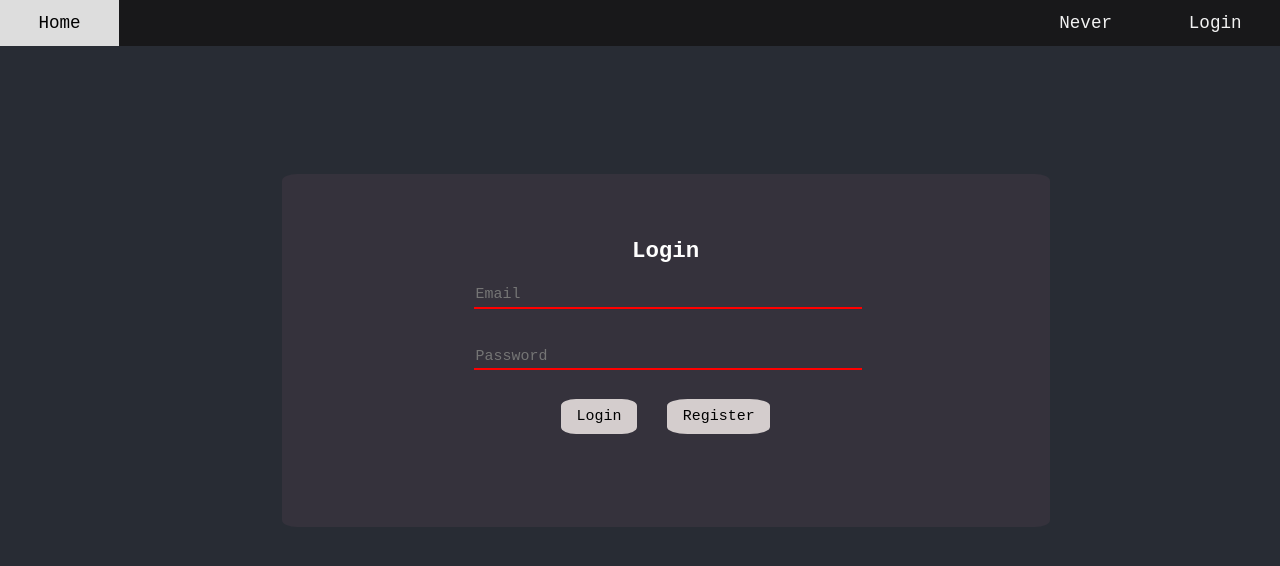
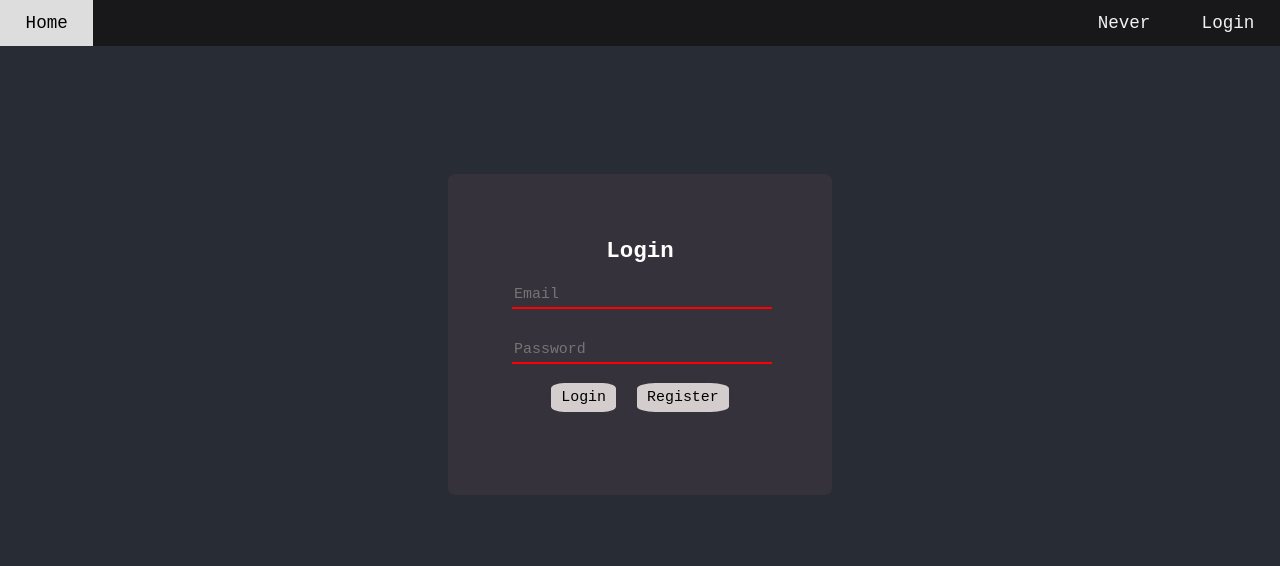
Before and after one commit to AleksandarRachev/SasuGag-React, a React (Create React App) app: page /login in a window 1280 px wide. Shown: the top 566 px of the page. Built offline with nearby package versions, Linux system fonts and the light colour scheme.

Commit message:
fixed disapearing error message

```diff
--- a/src/App.css
+++ b/src/App.css
@@ -32,7 +32,7 @@
   display: block;
   color: #f2f2f2;
   text-align: center;
-  padding: 1% 3%;
+  padding: 1% 2%;
   text-decoration: none;
 }
 
--- a/src/css/AddPostPage.css
+++ b/src/css/AddPostPage.css
@@ -1,14 +1,12 @@
 .form {
   background-color: #35323c;
   border-radius: 2%;
-  width: 30%;
   height: auto;
   align-items: left;
   font-size: 85%;
   text-align: center;
-
-  padding: 5% 15% 5% 15%;
-  margin: 10% 20% 0% 22%;
+  padding: 5% 5%;
+  margin: 10% 35% 0% 35%;
 }
 
 .form h2 {
--- a/src/css/HomePage.css
+++ b/src/css/HomePage.css
@@ -15,7 +15,7 @@
 
 .sidenav {
   height: 91%;
-  width: 10%;
+  width: 8%;
   position: fixed;
   background-color: #111;
   overflow-x: hidden;
@@ -76,10 +76,9 @@
 .post {
   text-align: center;
   background-color: #18181a;
-  padding-bottom: 10%;
-  border-radius: 3%;
-  margin-right: 30%;
-  margin-left: 30%;
+  padding-bottom: 5%;
+  border-radius: 10%;
+  margin: 0 35%;
 }
 
 .post h2 {
--- a/src/pages/AddPostPage.js
+++ b/src/pages/AddPostPage.js
@@ -12,29 +12,28 @@ const headers = {
 }
 
 class AddPostPage extends React.Component {
+
     state = {
         error: null,
         data: null,
         categories: []
+
     }
 
-    componentDidMount () {
+    componentDidMount() {
         axios.get(GlobalVariables.backendUrl + "/categories", {}).then(data => this.setState({ ...this.state, categories: data.data }));
     }
 
-
     uploadFileToServer = () => {
-        this.state = {
-            data:this.state.data
-        }
         axios.post(GlobalVariables.backendUrl + '/posts', this.state.data, {
             headers: headers
         }).then(() => { alert("File uploaded successfully") },
             error => {
+                this.setState({ ...this.state, error: null})
                 if (error.response.data.message != null) {
                     this.setState({ ...this.state, error: "There was an error: " + error.response.data.message })
                     if (error.response.status === 403) {
-                        window.location.href="/login"
+                        window.location.href = "/login"
 
                     }
                 }
@@ -70,7 +69,7 @@ class AddPostPage extends React.Component {
         const data = this.state.data == null ? new FormData() : this.state.data;
         let file = event.target.files[0];
         data.append('file', file);
-        this.setState({ ...this.state, data: data })
+        this.setState({ ...this.state, data: data });
     };
 
     render() {
@@ -90,7 +89,7 @@ class AddPostPage extends React.Component {
                     <input className="input" id="name" placeholder="Title" onBlur={event => this.setName(event.target.value)} /><br />
                     <label>Image </label>
                     <input className="input-file" id="image" name="image" type="file" onChange={this.handleUploadFile} /><br />
-                    <button className="submit-button" onClick={this.uploadFileToServer.bind()}>Upload</button>
+                    <button className="submit-button" onClick={this.uploadFileToServer.bind(this)}>Upload</button>
                 </form>
             </div>
         );
--- a/src/pages/LoginPage.js
+++ b/src/pages/LoginPage.js
@@ -28,6 +28,7 @@ class LoginPage extends Component {
             window.location.href = "/home"
         },
             error => {
+                this.setState({ ...this.state, error: null})
                 if (error.response.data.message != null) {
                     this.setState({ ...this.state, error: "There was an error: " + error.response.data.message })
                 }
--- a/src/pages/RegisterPage.js
+++ b/src/pages/RegisterPage.js
@@ -34,6 +34,7 @@ class RegisterPage extends Component {
             window.location.href="/login"
         },
             error => {
+                this.setState({ ...this.state, error: null})
                 if (error.response.data.errors != null) {
                     this.setState({ ...this.state, error: "There was an error: " + error.response.data.errors[0].defaultMessage })
                 } else {
```
